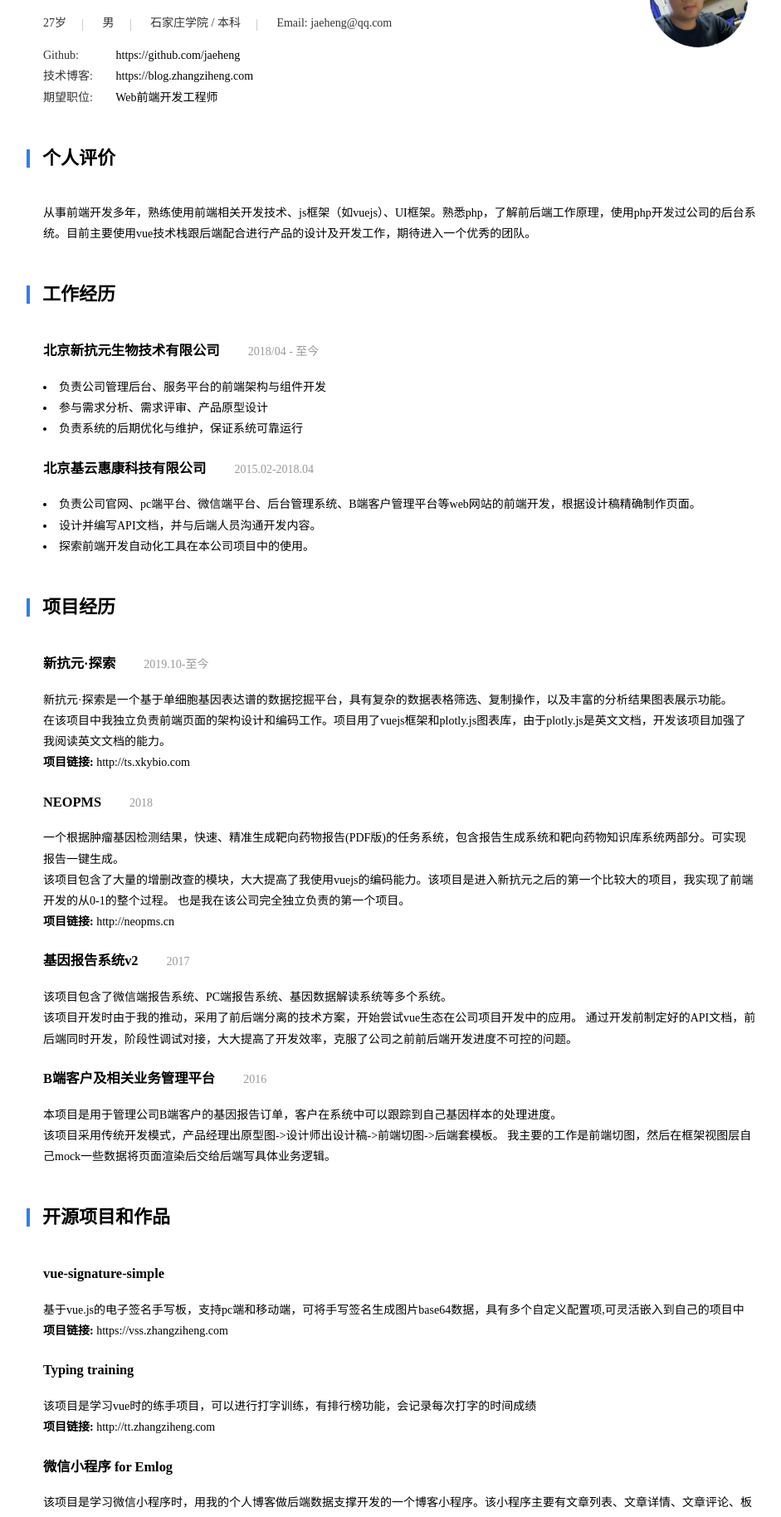
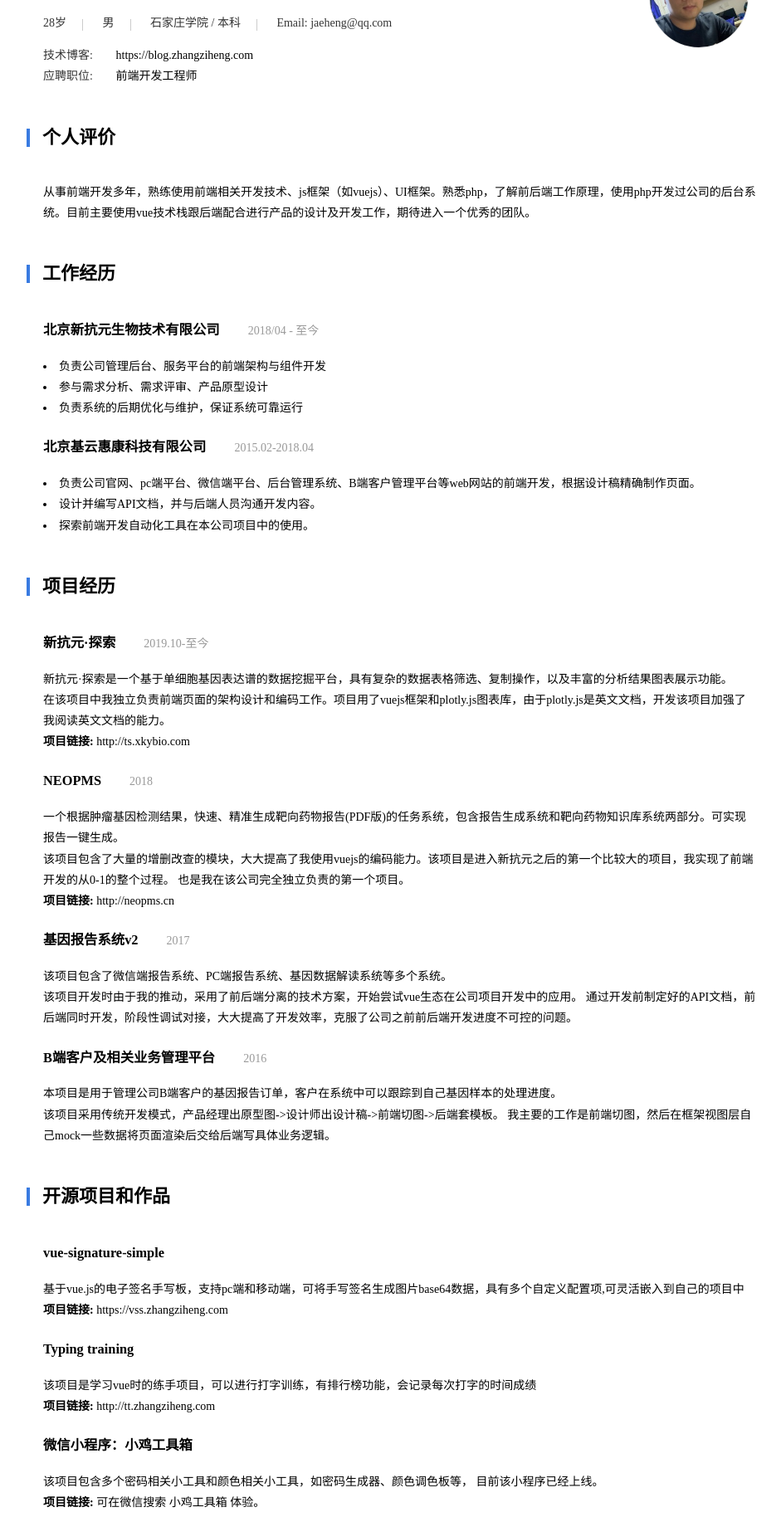
Before and after one commit to jaeheng/resume, a plain HTML site: page index.html in a window 1280 px wide. Shown: the part 142-1970 px from the top of the page at 83% size, without its empty margins (158-1099 px from the left). Drawn offline with Linux system fonts and the light colour scheme.

Commit message:
去除GitHub地址

```diff
--- a/index.html
+++ b/index.html
@@ -15,14 +15,13 @@
         <div class="chapter-body">
             <h1>张子恒</h1>
             <div class="info">
-                <span>27岁</span>
+                <span><script>document.write(new Date().getFullYear() - 1992);</script>岁</span>
                 <span>男</span>
                 <span>石家庄学院 / 本科</span>
                 <span>Email: jaeheng@qq.com</span>
             </div>
-            <p><span>Github:</span> <a href="https://github.com/jaeheng" rel="nofollow" target="_blank">https://github.com/jaeheng</a></p>
             <p><span>技术博客:</span> <a href="https://blog.zhangziheng.com" rel="nofollow" target="_blank">https://blog.zhangziheng.com</a></p>
-            <p><span>期望职位:</span> Web前端开发工程师</p>
+            <p><span>应聘职位:</span> 前端开发工程师</p>
         </div>
     </section>
 
@@ -103,10 +102,10 @@
                 <p><strong>项目链接:</strong> <a href="http://tt.zhangziheng.com" rel="nofollow" target="_blank">http://tt.zhangziheng.com</a></p>
             </div>
             <div class="job">
-                <h3>微信小程序 for Emlog</h3>
-                <p>该项目是学习微信小程序时，用我的个人博客做后端数据支撑开发的一个博客小程序。该小程序主要有文章列表、文章详情、文章评论、板块展示、博客信息展示等功能，
+                <h3>微信小程序：小鸡工具箱</h3>
+                <p>该项目包含多个密码相关小工具和颜色相关小工具，如密码生成器、颜色调色板等，
                     目前该小程序已经上线。</p>
-                <p><strong>项目链接:</strong> 可在微信搜索 <code>EM演示</code> 体验。</p>
+                <p><strong>项目链接:</strong> 可在微信搜索 <code>小鸡工具箱</code> 体验。</p>
             </div>
             <div class="job">
                 <h3>Beginning for Emlog</h3>
```
